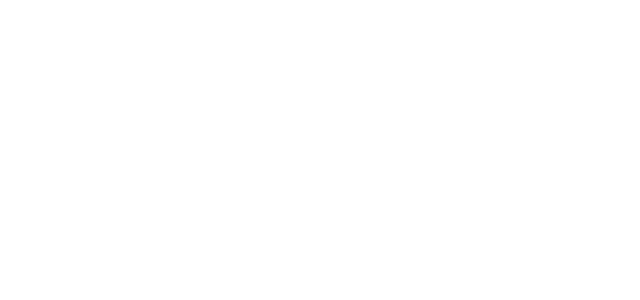
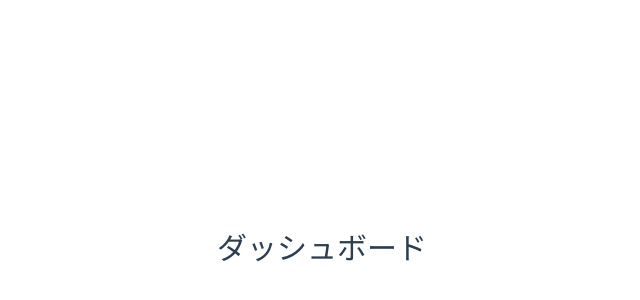
Before and after one commit to traP-jp/yaranai_frontend, a Vue app: page / in a window 1280 px wide. Shown: the part 152-452 px from the top of the page, without its empty margins (213-853 px from the left). Built offline with nearby package versions, Linux system fonts and the light colour scheme.

Commit message:
せめて文章の１つや２つ載せましょうよ

```diff
--- a/src/pages/TaskDashboard.vue
+++ b/src/pages/TaskDashboard.vue
@@ -1,6 +1,7 @@
 <script setup lang="ts"></script>
 
 <template>
+  <h1>ダッシュボード</h1>
   <div></div>
 </template>
 
```
